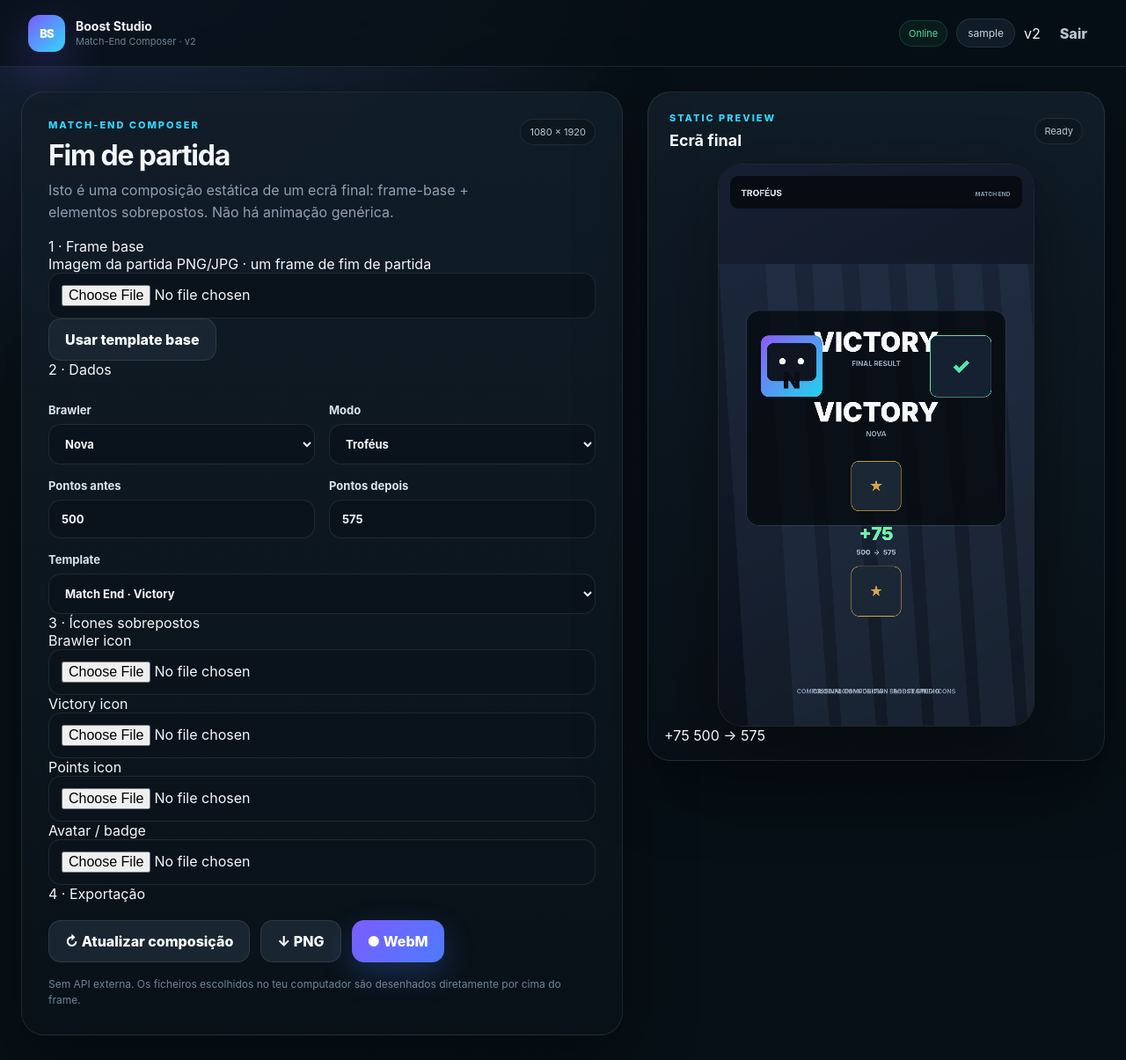
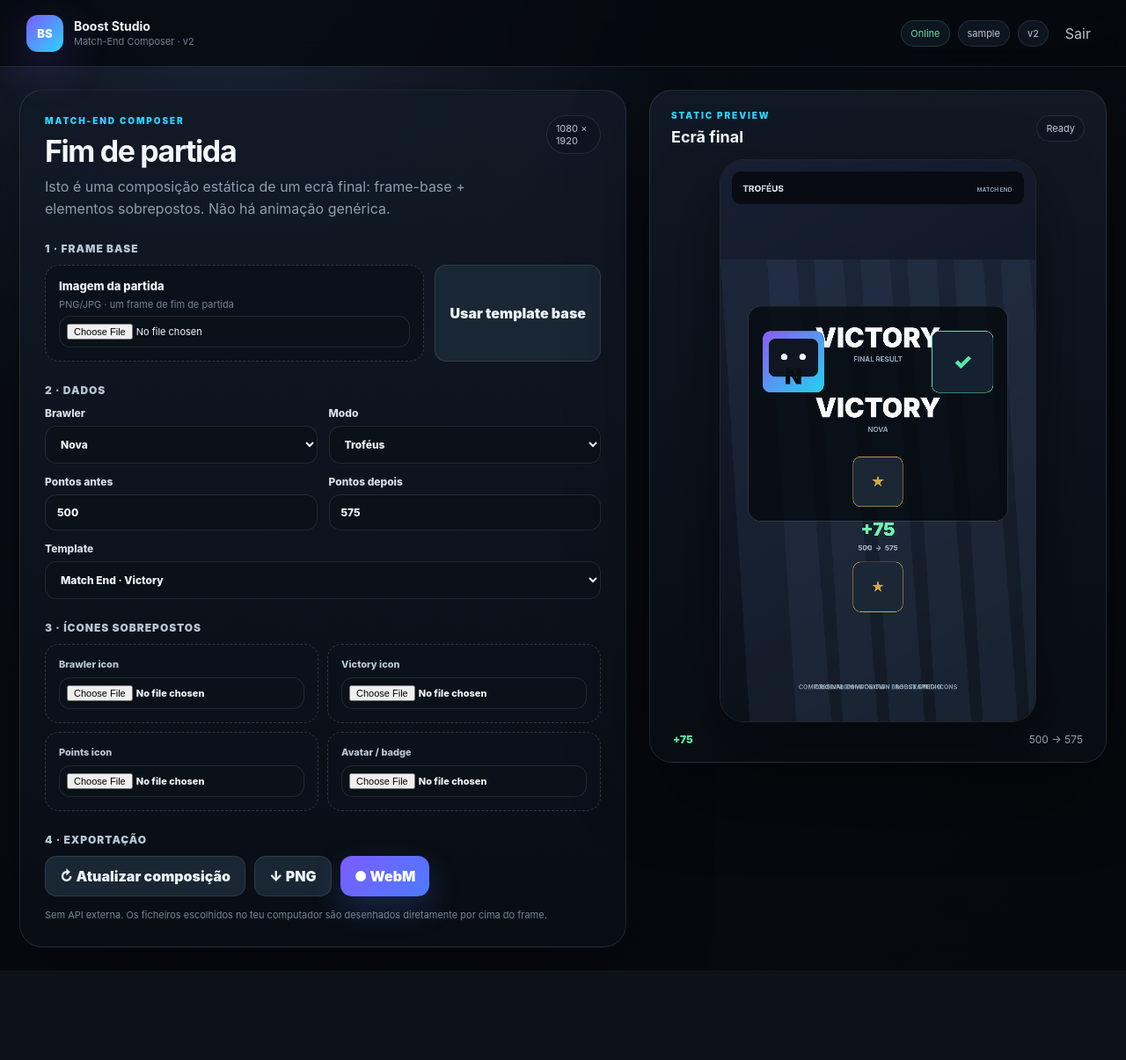
Before and after one commit to 0299jolgue/Site, a Flask app: page / in a window 1280 px wide. Shown: the whole page at 88% size. After the commit the page ends 1103 px from the top, so only its background shows below. Run offline with Flask 3, Linux system fonts and the light colour scheme; the visitor is signed in with stand-in values (Sample User, id 1).

Commit message:
Restyle editor for match-end composition

```diff
--- a/static/styles.css
+++ b/static/styles.css
@@ -1,39 +1,31 @@
-:root{--bg:#081017;--panel:#0f1922;--line:rgba(255,255,255,.09);--text:#f4f7fb;--muted:#8fa0b2;--accent:#7c5cff;--accent-2:#31d7ff;--good:#49e39b;--danger:#ff6f91;--shadow:0 28px 80px rgba(0,0,0,.35)}
+:root{
+  --bg:#070b11; --panel:#101722; --panel2:#0b1119; --line:rgba(255,255,255,.1);
+  --text:#f3f6fa; --muted:#8d9dae; --accent:#7c5cff; --accent2:#2bd4ff;
+  --good:#5de3a3; --shadow:0 30px 90px rgba(0,0,0,.38)
+}
 *{box-sizing:border-box}
-html,body{margin:0;min-height:100%;font-family:Inter,ui-sans-serif,system-ui,-apple-system,BlinkMacSystemFont,"Segoe UI",sans-serif;background:radial-gradient(circle at 12% -10%,#1a2941 0,#081017 35%,#061016 100%);color:var(--text)}
-body{min-height:100vh}
+html,body{margin:0;min-height:100%;font-family:Inter,ui-sans-serif,system-ui,-apple-system,BlinkMacSystemFont,"Segoe UI",sans-serif;background:radial-gradient(circle at 20% 0,#1b2638 0,#080d14 35%,#05080c 100%);color:var(--text)}
 button,input,select{font:inherit}button{cursor:pointer}
-.auth-page{display:grid;place-items:center;padding:24px}.auth-shell{width:min(520px,100%);text-align:center}
-.brand-mark{width:64px;height:64px;border-radius:20px;display:grid;place-items:center;margin:0 auto 20px;background:linear-gradient(135deg,var(--accent),var(--accent-2));font-weight:900;letter-spacing:-1px;box-shadow:0 18px 50px rgba(124,92,255,.35)}
-.brand-mark.small{width:42px;height:42px;border-radius:13px;margin:0;font-size:13px}
-.eyebrow{font-size:11px;letter-spacing:.18em;color:var(--accent-2);font-weight:800;margin:0 0 8px}h1,h2,p{margin-top:0}
-.auth-shell h1{font-size:42px;letter-spacing:-1.7px;margin-bottom:12px}.muted{color:var(--muted);line-height:1.55}
-.auth-card{margin-top:28px;background:rgba(15,25,34,.9);border:1px solid var(--line);border-radius:24px;padding:24px;text-align:left;box-shadow:var(--shadow);backdrop-filter:blur(18px)}
-.auth-card label,.field{display:grid;gap:8px;font-size:13px;color:#dbe4ec;font-weight:700}.auth-card label+label{margin-top:16px}
-input,select{width:100%;border:1px solid var(--line);background:#0a131c;color:var(--text);padding:13px 14px;border-radius:14px;outline:0;transition:.2s border-color,.2s box-shadow}
-input:focus,select:focus{border-color:rgba(124,92,255,.85);box-shadow:0 0 0 4px rgba(124,92,255,.12)}
-.primary-button,.secondary-button,.ghost-button{border:0;border-radius:14px;padding:13px 18px;font-weight:850;transition:.2s transform,.2s opacity}
-.primary-button{color:white;background:linear-gradient(135deg,#7c5cff,#4c7bff);box-shadow:0 14px 34px rgba(76,123,255,.25)}
-.secondary-button{color:white;background:#192632;border:1px solid var(--line)}.ghost-button{padding:9px 12px;background:transparent;color:#b8c6d3}
-.primary-button:hover,.secondary-button:hover,.ghost-button:hover{transform:translateY(-1px)}.wide{width:100%;margin-top:20px}
-.error-box{margin-top:14px;padding:11px 12px;border-radius:12px;background:rgba(255,111,145,.08);border:1px solid rgba(255,111,145,.25);color:#ffb4c5;font-size:13px}
-.auth-foot{display:block;margin-top:16px;color:#607386;font-size:12px}.app-shell{min-height:100vh}
-.topbar{height:76px;display:flex;align-items:center;justify-content:space-between;padding:0 32px;border-bottom:1px solid var(--line);background:rgba(7,15,22,.76);backdrop-filter:blur(16px);position:sticky;top:0;z-index:10}
-.brand{display:flex;align-items:center;gap:12px}.brand strong{display:block;font-size:14px}.brand span{display:block;color:#6e8193;font-size:11px;margin-top:2px}
-.topbar-actions{display:flex;align-items:center;gap:10px}.online-dot{font-size:11px;color:var(--good);padding:7px 10px;border:1px solid rgba(73,227,155,.17);background:rgba(73,227,155,.06);border-radius:999px}
-.user-chip{font-size:12px;color:#c8d2dc;padding:8px 12px;background:#101c27;border:1px solid var(--line);border-radius:999px}
-.studio-layout{width:min(1500px,calc(100% - 48px));margin:28px auto;display:grid;grid-template-columns:minmax(480px,1fr) minmax(360px,520px);gap:28px;align-items:start}
-.panel,.preview-panel{border:1px solid var(--line);border-radius:26px;background:linear-gradient(180deg,rgba(17,29,40,.94),rgba(9,17,24,.94));box-shadow:var(--shadow)}
-.editor-panel{padding:30px}.panel-heading,.preview-head{display:flex;justify-content:space-between;gap:20px;align-items:flex-start}
-.panel-heading h1{font-size:32px;letter-spacing:-1.2px;margin-bottom:8px}.status-pill{font-size:11px;color:#b8c7d5;border:1px solid var(--line);background:#0d1720;padding:7px 10px;border-radius:999px;white-space:nowrap}
-.form-grid{display:grid;grid-template-columns:1fr 1fr;gap:16px;margin-top:28px}.field-wide{grid-column:1 / -1}
-.delta-card{margin-top:18px;border:1px solid var(--line);background:#0a141d;border-radius:18px;padding:16px;display:grid;grid-template-columns:auto 1fr auto;gap:16px;align-items:center}
-.delta-card strong{display:block;font-size:24px;margin-top:2px}.delta-track,.timeline-track{height:7px;border-radius:999px;background:#15232e;overflow:hidden}
-.delta-track>div,.timeline-progress{height:100%;width:50%;background:linear-gradient(90deg,var(--accent),var(--accent-2));border-radius:999px;transition:width .25s}
-.delta-card>span:last-child{font-size:12px;color:#adc0cf}.button-row{display:flex;gap:12px;margin-top:20px}
-.render-note{margin-top:16px;font-size:12px;color:#708396;line-height:1.5}.preview-panel{padding:18px}
-.preview-head{padding:4px 6px 16px;align-items:center}.preview-head h2{margin:0;font-size:18px}
-.phone-wrap{width:min(100%,360px);margin:0 auto;aspect-ratio:9 / 16;border-radius:28px;overflow:hidden;background:#04080b;border:1px solid rgba(255,255,255,.12);box-shadow:0 30px 80px rgba(0,0,0,.42)}
-canvas{display:block;width:100%;height:100%}.timeline{padding:16px 8px 4px}.timeline-meta{display:flex;justify-content:space-between;color:#8fa0b2;font-size:11px;margin-bottom:8px}.timeline-progress{width:0%}
-@media(max-width:1020px){.studio-layout{grid-template-columns:1fr}.preview-panel{width:min(100%,620px);justify-self:center}}
-@media(max-width:650px){.topbar{padding:0 16px}.brand div:last-child{display:none}.studio-layout{width:calc(100% - 24px);margin:12px auto}.editor-panel{padding:20px}.form-grid{grid-template-columns:1fr}.field-wide{grid-column:auto}.delta-card{grid-template-columns:1fr}.button-row{flex-direction:column}.panel-heading h1{font-size:28px}}
+.app-shell{min-height:100vh}.topbar{height:76px;display:flex;align-items:center;justify-content:space-between;padding:0 30px;border-bottom:1px solid var(--line);background:rgba(5,9,14,.82);backdrop-filter:blur(16px);position:sticky;top:0;z-index:10}
+.brand{display:flex;align-items:center;gap:12px}.brand strong{display:block;font-size:14px}.brand span{display:block;font-size:11px;color:#6d8093;margin-top:2px}
+.brand-mark{width:64px;height:64px;border-radius:20px;display:grid;place-items:center;background:linear-gradient(135deg,var(--accent),var(--accent2));font-weight:950;box-shadow:0 18px 50px rgba(124,92,255,.28)}.brand-mark.small{width:42px;height:42px;border-radius:13px;font-size:13px}
+.topbar-actions{display:flex;align-items:center;gap:9px}.online-dot,.version-chip,.user-chip,.status-pill{font-size:11px;padding:7px 10px;border-radius:999px;border:1px solid var(--line);background:#0d1520;color:#b9c7d4}.online-dot{color:var(--good);border-color:rgba(93,227,163,.2)}
+.ghost-button{border:0;background:transparent;color:#bac6d1;padding:8px 10px}.studio-layout{width:min(1500px,calc(100% - 44px));margin:26px auto;display:grid;grid-template-columns:minmax(520px,1fr) minmax(360px,520px);gap:26px;align-items:start}
+.panel,.preview-panel{border:1px solid var(--line);border-radius:26px;background:linear-gradient(180deg,rgba(17,26,38,.95),rgba(9,14,21,.96));box-shadow:var(--shadow)}
+.editor-panel{padding:28px}.panel-heading,.preview-head{display:flex;justify-content:space-between;gap:18px;align-items:flex-start}
+.eyebrow{font-size:10px;letter-spacing:.19em;color:var(--accent2);font-weight:900;margin:0 0 8px}h1{font-size:34px;letter-spacing:-1.4px;margin:0 0 8px}h2{font-size:18px;margin:0}.muted{color:var(--muted);line-height:1.55;margin:0}
+.section-title{margin-top:25px;margin-bottom:11px;font-size:12px;color:#b8c6d3;font-weight:900;letter-spacing:.08em;text-transform:uppercase}
+.upload-row{display:grid;grid-template-columns:1fr auto;gap:12px}.upload-card,.mini-upload{border:1px dashed rgba(255,255,255,.16);background:#0a111a;border-radius:16px;padding:15px}
+.upload-card{display:grid;gap:6px}.upload-title{font-size:13px;font-weight:850}.upload-help{font-size:11px;color:#718395}
+input,select{width:100%;border:1px solid var(--line);background:#0a1118;color:var(--text);padding:12px 13px;border-radius:13px;outline:0}
+input:focus,select:focus{border-color:rgba(124,92,255,.8);box-shadow:0 0 0 4px rgba(124,92,255,.11)}
+input[type=file]{padding:8px;font-size:11px}
+.form-grid{display:grid;grid-template-columns:1fr 1fr;gap:13px}.field{display:grid;gap:7px;font-size:12px;color:#d6e0e8;font-weight:800}.field-wide{grid-column:1/-1}
+.asset-grid{display:grid;grid-template-columns:1fr 1fr;gap:10px}.mini-upload{display:grid;gap:8px;font-size:11px;color:#bac8d4;font-weight:800}
+.button-row{display:flex;flex-wrap:wrap;gap:10px}.primary-button,.secondary-button{border:0;border-radius:13px;padding:12px 16px;font-weight:900}
+.primary-button{background:linear-gradient(135deg,#7c5cff,#4c7bff);color:white;box-shadow:0 14px 34px rgba(76,123,255,.22)}.secondary-button{background:#192633;color:#ecf2f7;border:1px solid var(--line)}
+.primary-button:hover,.secondary-button:hover{transform:translateY(-1px)}.render-note{margin-top:13px;font-size:11px;color:#728496;line-height:1.5}
+.preview-panel{padding:18px}.preview-head{padding:4px 6px 15px;align-items:center}.phone-wrap{width:min(100%,360px);aspect-ratio:9/16;margin:0 auto;border-radius:28px;overflow:hidden;border:1px solid rgba(255,255,255,.12);background:#05080c;box-shadow:0 30px 80px rgba(0,0,0,.44)}
+canvas{width:100%;height:100%;display:block}.preview-meta{display:flex;justify-content:space-between;margin-top:12px;padding:0 8px;font-size:12px;color:#8fa0b2}.preview-meta span:first-child{color:var(--good);font-weight:900}
+@media(max-width:1060px){.studio-layout{grid-template-columns:1fr}.preview-panel{width:min(100%,560px);justify-self:center}}
+@media(max-width:650px){.topbar{padding:0 14px}.topbar-actions .user-chip{display:none}.studio-layout{width:calc(100% - 20px);margin:10px auto}.editor-panel{padding:20px}.form-grid{grid-template-columns:1fr}.field-wide{grid-column:auto}.upload-row{grid-template-columns:1fr}.asset-grid{grid-template-columns:1fr}.button-row{flex-direction:column}.button-row button{width:100%}h1{font-size:28px}}
```
